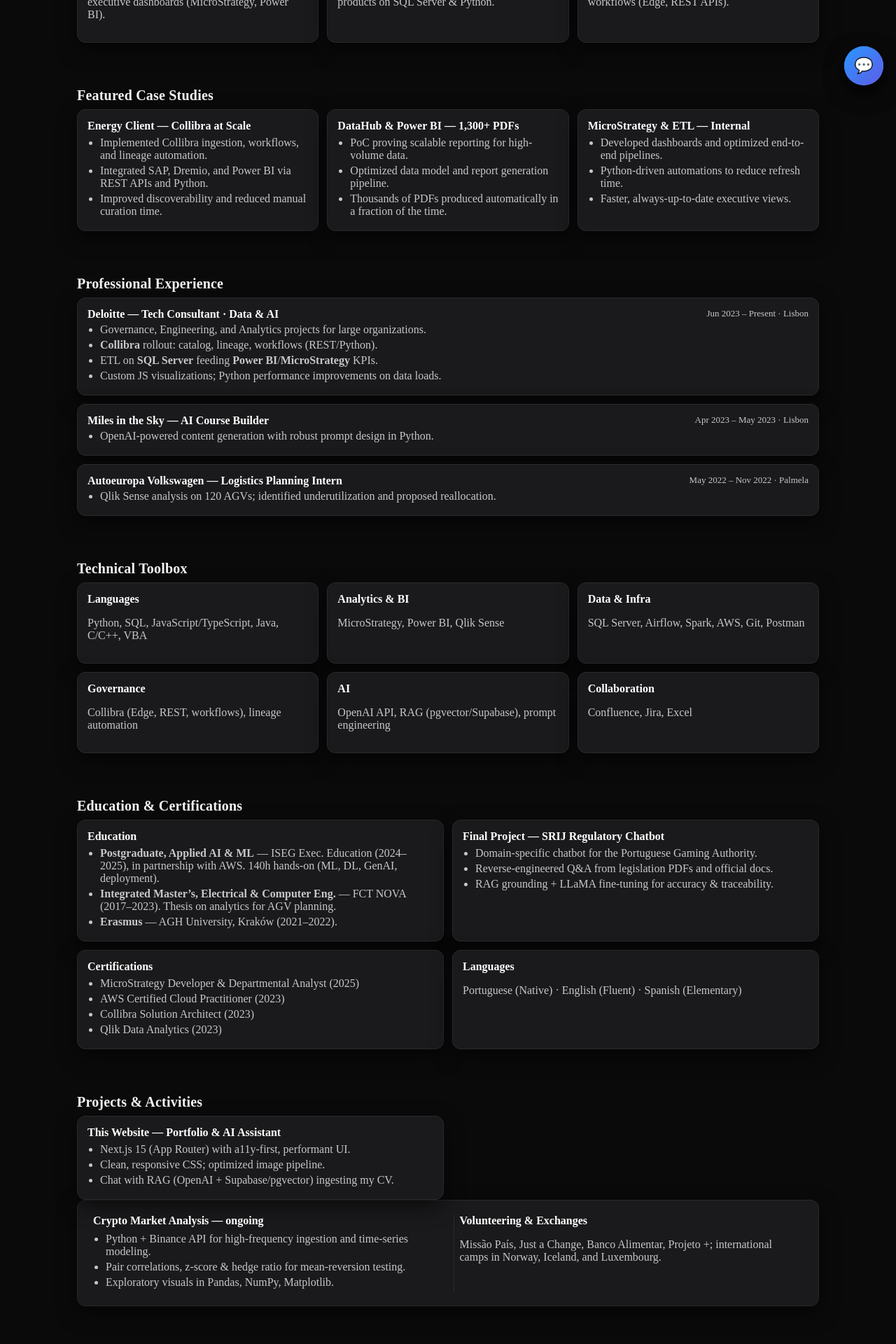
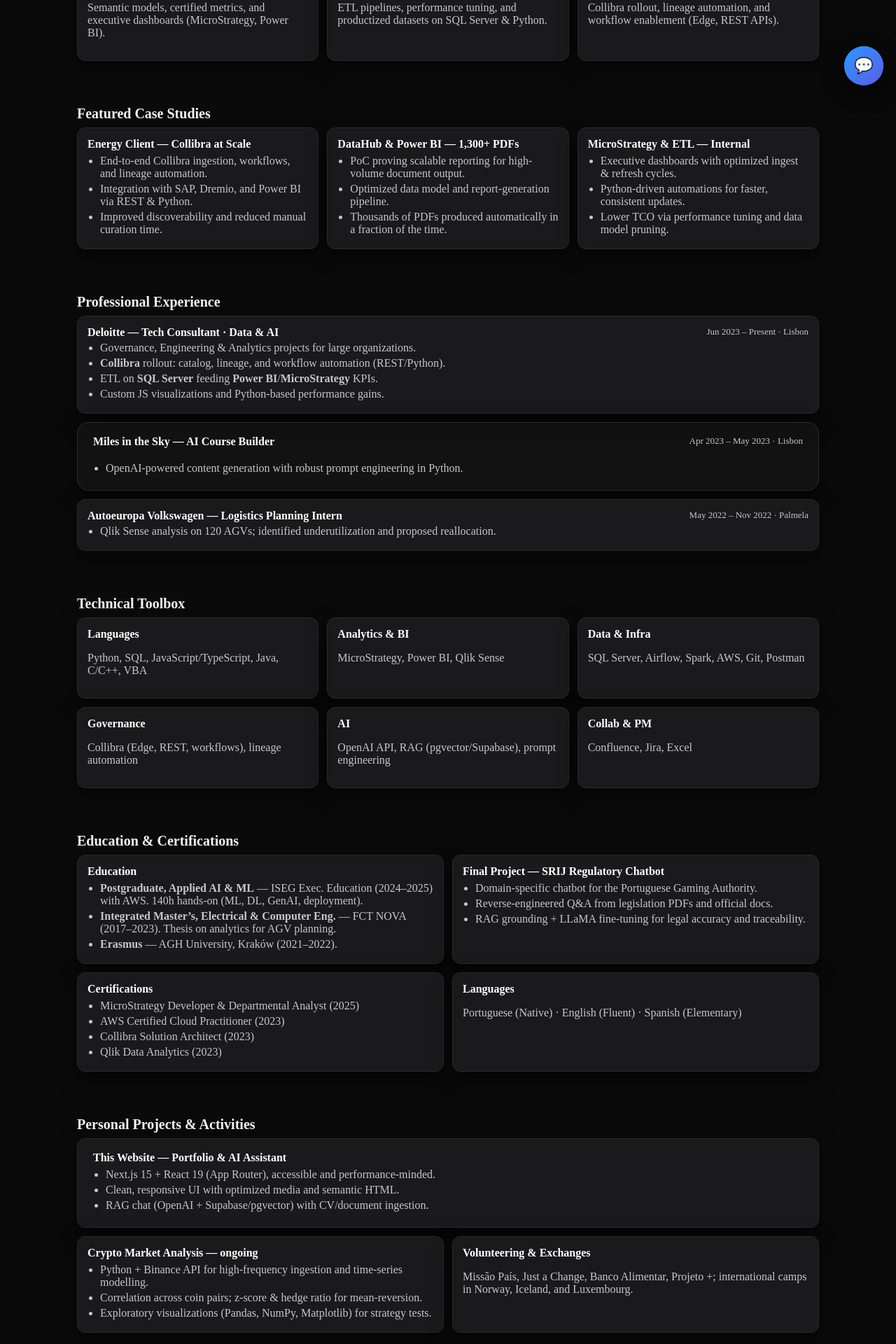
Before and after one commit to goncalogago1/curriculo, a Next.js app: page / in a window 1280 px wide. Shown: the part 660-2580 px from the top of the page at 70% size. Built offline with nearby package versions, Linux system fonts and the light colour scheme.

Commit message:
Page 38 de commit few

```diff
--- a/app/globals.css
+++ b/app/globals.css
@@ -362,47 +362,25 @@ input:focus{
 }
 .mic-btn:focus{ outline: 2px solid color-mix(in srgb, var(--brand) 70%, white 30%); outline-offset: 2px; }
 
-/* === Horizontal card for the bottom row (Projects) === */
+/* Horizontal card layout (used in Projects and MITS role) */
 .card--horizontal {
-  padding: 20px 22px;
-}
-.card--horizontal .hstack {
   display: grid;
   grid-template-columns: 1fr;
-  gap: 16px;
-}
-.card--horizontal .subcard h3 {
-  margin-bottom: 8px;
-}
-.card--horizontal .divider {
-  height: 1px;
-  background: rgba(255,255,255,0.08);
-  border-radius: 999px;
+  gap: 12px;
+  align-items: center;
+  padding: 16px 18px;
 }
 
-/* Wider layout on >= 900px: side-by-side inside the horizontal rectangle */
-@media (min-width: 900px) {
-  .card--horizontal .hstack {
-    grid-template-columns: 1fr minmax(0, 1px) 1fr; /* left | divider | right */
-    align-items: start;
-  }
-  .card--horizontal .divider {
-    width: 1px;
-    height: 100%;
-    background: rgba(255,255,255,0.08);
-    margin: 0 8px;
+@media (min-width: 800px) {
+  .card--horizontal {
+    grid-template-columns: 1fr; /* mantém “retângulo” largo */
+    padding: 18px 22px;
   }
 }
 
-/* Minor polish for lists in cards */
-.card .bullets {
-  padding-left: 18px;
+/* Optional: unify role items if you want horizontal look there too */
+.timeline .role.card--horizontal {
+  border-radius: var(--radius-xl, 16px);
+  background: var(--bg-elev, rgba(255,255,255,0.03));
+  box-shadow: var(--shadow, 0 6px 20px rgba(0,0,0,0.12));
 }
-.card .bullets li {
-  margin: 4px 0;
-}
-
-/* Optional: slightly smaller section titles for a tighter professional look */
-.section-title {
-  letter-spacing: 0.2px;
-}
--- a/app/page.tsx
+++ b/app/page.tsx
@@ -10,6 +10,7 @@ const career: TLItem[] = [
     title: "Tech Consultant (Data & AI)",
     company: "Deloitte Portugal",
     start: "2023-06-01", // Jun 2023 — Present
+    // ongoing → no end
     tags: ["Collibra", "Power BI", "MicroStrategy", "SQL Server", "Python"],
     color: "#8b5cf6",
   },
@@ -18,7 +19,7 @@ const career: TLItem[] = [
     title: "AI Course Developer",
     company: "Miles in the Sky",
     start: "2023-04-01", // Apr 2023 — May 2023
-    end: "2023-05-31",
+    end:   "2023-05-31",
     tags: ["OpenAI", "Python"],
     color: "#06b6d4",
   },
@@ -27,7 +28,7 @@ const career: TLItem[] = [
     title: "Logistics Planning Intern",
     company: "Autoeuropa Volkswagen",
     start: "2022-05-01", // May 2022 — Nov 2022
-    end: "2022-11-30",
+    end:   "2022-11-30",
     tags: ["Qlik Sense", "Analytics", "AGV"],
     color: "#22c55e",
   },
@@ -36,7 +37,7 @@ const career: TLItem[] = [
     title: "Engineering Intern",
     company: "Novo Banco",
     start: "2020-02-01", // Feb 2020 — Mar 2020
-    end: "2020-03-31",
+    end:   "2020-03-31",
     tags: ["Excel", "SQL"],
     color: "#f59e0b",
   },
@@ -45,7 +46,7 @@ const career: TLItem[] = [
     title: "Postgraduate · Applied AI & ML",
     company: "ISEG Executive Education — Univ. Lisbon",
     start: "2024-03-01", // Mar 2024 — Feb 2025
-    end: "2025-02-28",
+    end:   "2025-02-28",
     tags: ["Python", "ML/DL", "GenAI"],
     color: "#60a5fa",
   },
@@ -54,7 +55,7 @@ const career: TLItem[] = [
     title: "Integrated Master’s · EEE/CE",
     company: "FCT NOVA",
     start: "2017-10-01", // Oct 2017 — Mar 2023
-    end: "2023-03-31",
+    end:   "2023-03-31",
     tags: ["Thesis: AGV Analytics"],
     color: "#34d399",
   },
@@ -63,7 +64,7 @@ const career: TLItem[] = [
     title: "Erasmus Exchange",
     company: "AGH University of Science and Technology",
     start: "2021-09-01", // Sep 2021 — Feb 2022
-    end: "2022-02-28",
+    end:   "2022-02-28",
     tags: ["Intercultural", "MSc year"],
     color: "#a78bfa",
   },
@@ -72,7 +73,7 @@ const career: TLItem[] = [
     title: "High School Diploma",
     company: "Keyser High School (WV, USA)",
     start: "2016-08-01", // Aug 2016 — Jun 2017
-    end: "2017-06-30",
+    end:   "2017-06-30",
     tags: ["AFS Exchange"],
     color: "#f87171",
   },
@@ -149,24 +150,23 @@ export default function Home() {
                 </div>
                 <div className="stat">
                   <span className="stat__num">AI / RAG</span>
-                  <span className="stat__label">Applied AI & RAG assistants</span>
+                  <span className="stat__label">Applied AI assistants</span>
                 </div>
                 <div className="stat">
                   <span className="stat__num">Governance</span>
-                  <span className="stat__label">Automated lineage & metadata ingestion</span>
+                  <span className="stat__label">Automated lineage & metadata</span>
                 </div>
               </div>
             </div>
           </div>
 
-          {/* LEDE LONG (full width) */}
+          {/* LEDE (full width) */}
           <p className="lede lede--full">
-            I’m a Data &amp; AI Consultant focused on turning complex data into clear, actionable insight.
-            I design and ship scalable solutions across <b>Analytics</b>, <b>Data Engineering</b>, and
-            <b> Data Governance</b> to unlock measurable business impact. Hands-on with
-            <b> MicroStrategy</b>, <b>Power BI</b>, <b>SQL Server</b>, <b>Python</b>, and <b>Collibra</b>,
-            I’ve built automated metadata pipelines, scalable reporting, and AI-powered assistants
-            that reduce manual effort and increase decision velocity.
+            I’m a Data &amp; AI Consultant focused on translating complex data into clear, defensible decisions.
+            I design and deliver scalable solutions across <b>Analytics</b>, <b>Data Engineering</b>, and <b>Data Governance</b>,
+            always anchored on measurable business outcomes. Hands-on with <b>MicroStrategy</b>, <b>Power BI</b>,
+            <b> SQL Server</b>, <b>Python</b>, and <b>Collibra</b>, I’ve built automated metadata pipelines, production-grade
+            reporting, and AI copilots that meaningfully reduce manual effort and accelerate decision velocity.
           </p>
         </div>
       </section>
@@ -182,11 +182,11 @@ export default function Home() {
             </div>
             <div className="card">
               <h3>Data Engineering</h3>
-              <p>ETL pipelines, performance tuning, and data products on SQL Server &amp; Python.</p>
+              <p>ETL pipelines, performance tuning, and productized datasets on SQL Server &amp; Python.</p>
             </div>
             <div className="card">
               <h3>Data Governance</h3>
-              <p>Collibra rollout, lineage automation, and workflows (Edge, REST APIs).</p>
+              <p>Collibra rollout, lineage automation, and workflow enablement (Edge, REST APIs).</p>
             </div>
           </div>
         </div>
@@ -196,12 +196,12 @@ export default function Home() {
       <section id="cases" className="section" aria-labelledby="cases-title">
         <div className="container">
           <h2 id="cases-title" className="section-title">Featured Case Studies</h2>
-        <div className="grid three">
+          <div className="grid three">
             <article className="card">
               <h3>Energy Client — Collibra at Scale</h3>
               <ul className="bullets">
-                <li>Implemented Collibra ingestion, workflows, and lineage automation.</li>
-                <li>Integrated SAP, Dremio, and Power BI via REST APIs and Python.</li>
+                <li>End-to-end Collibra ingestion, workflows, and lineage automation.</li>
+                <li>Integration with SAP, Dremio, and Power BI via REST & Python.</li>
                 <li>Improved discoverability and reduced manual curation time.</li>
               </ul>
             </article>
@@ -209,8 +209,8 @@ export default function Home() {
             <article className="card">
               <h3>DataHub &amp; Power BI — 1,300+ PDFs</h3>
               <ul className="bullets">
-                <li>PoC proving scalable reporting for high-volume data.</li>
-                <li>Optimized data model and report generation pipeline.</li>
+                <li>PoC proving scalable reporting for high-volume document output.</li>
+                <li>Optimized data model and report-generation pipeline.</li>
                 <li>Thousands of PDFs produced automatically in a fraction of the time.</li>
               </ul>
             </article>
@@ -218,9 +218,9 @@ export default function Home() {
             <article className="card">
               <h3>MicroStrategy &amp; ETL — Internal</h3>
               <ul className="bullets">
-                <li>Developed dashboards and optimized end-to-end pipelines.</li>
-                <li>Python-driven automations to reduce refresh time.</li>
-                <li>Faster, always-up-to-date executive views.</li>
+                <li>Executive dashboards with optimized ingest & refresh cycles.</li>
+                <li>Python-driven automations for faster, consistent updates.</li>
+                <li>Lower TCO via performance tuning and data model pruning.</li>
               </ul>
             </article>
           </div>
@@ -239,20 +239,20 @@ export default function Home() {
                 <span>Jun 2023 – Present · Lisbon</span>
               </header>
               <ul className="bullets">
-                <li>Governance, Engineering, and Analytics projects for large organizations.</li>
-                <li><b>Collibra</b> rollout: catalog, lineage, workflows (REST/Python).</li>
+                <li>Governance, Engineering &amp; Analytics projects for large organizations.</li>
+                <li><b>Collibra</b> rollout: catalog, lineage, and workflow automation (REST/Python).</li>
                 <li>ETL on <b>SQL Server</b> feeding <b>Power BI</b>/<b>MicroStrategy</b> KPIs.</li>
-                <li>Custom JS visualizations; Python performance improvements on data loads.</li>
+                <li>Custom JS visualizations and Python-based performance gains.</li>
               </ul>
             </article>
 
-            <article className="role">
+            <article className="role card--horizontal">
               <header>
                 <h4>Miles in the Sky — AI Course Builder</h4>
                 <span>Apr 2023 – May 2023 · Lisbon</span>
               </header>
               <ul className="bullets">
-                <li>OpenAI-powered content generation with robust prompt design in Python.</li>
+                <li>OpenAI-powered content generation with robust prompt engineering in Python.</li>
               </ul>
             </article>
 
@@ -295,14 +295,14 @@ export default function Home() {
               <p>OpenAI API, RAG (pgvector/Supabase), prompt engineering</p>
             </div>
             <div className="card">
-              <h3>Collaboration</h3>
+              <h3>Collab &amp; PM</h3>
               <p>Confluence, Jira, Excel</p>
             </div>
           </div>
         </div>
       </section>
 
-      {/* EDUCATION + CERTS + FINAL PROJECT */}
+      {/* EDUCATION + CERTS + FINAL PROJECT (SRIJ) */}
       <section id="education" className="section" aria-labelledby="edu-title">
         <div className="container">
           <h2 id="edu-title" className="section-title">Education &amp; Certifications</h2>
@@ -310,7 +310,7 @@ export default function Home() {
             <div className="card">
               <h3>Education</h3>
               <ul className="bullets">
-                <li><b>Postgraduate, Applied AI &amp; ML</b> — ISEG Exec. Education (2024–2025), in partnership with AWS. 140h hands-on (ML, DL, GenAI, deployment).</li>
+                <li><b>Postgraduate, Applied AI &amp; ML</b> — ISEG Exec. Education (2024–2025) with AWS. 140h hands-on (ML, DL, GenAI, deployment).</li>
                 <li><b>Integrated Master’s, Electrical &amp; Computer Eng.</b> — FCT NOVA (2017–2023). Thesis on analytics for AGV planning.</li>
                 <li><b>Erasmus</b> — AGH University, Kraków (2021–2022).</li>
               </ul>
@@ -320,7 +320,7 @@ export default function Home() {
               <ul className="bullets">
                 <li>Domain-specific chatbot for the Portuguese Gaming Authority.</li>
                 <li>Reverse-engineered Q&amp;A from legislation PDFs and official docs.</li>
-                <li>RAG grounding + LLaMA fine-tuning for accuracy &amp; traceability.</li>
+                <li>RAG grounding + LLaMA fine-tuning for legal accuracy and traceability.</li>
               </ul>
             </div>
           </div>
@@ -346,40 +346,36 @@ export default function Home() {
       {/* PROJECTS */}
       <section id="projects" className="section" aria-labelledby="proj-title">
         <div className="container">
-          <h2 id="proj-title" className="section-title">Projects &amp; Activities</h2>
+          <h2 id="proj-title" className="section-title">Personal Projects &amp; Activities</h2>
 
-          {/* Primary project card */}
-          <div className="grid two">
-            <article className="card">
+          {/* Horizontal featured project */}
+          <article className="card card--horizontal">
+            <div className="card__body">
               <h3>This Website — Portfolio &amp; AI Assistant</h3>
               <ul className="bullets">
-                <li>Next.js 15 (App Router) with a11y-first, performant UI.</li>
-                <li>Clean, responsive CSS; optimized image pipeline.</li>
-                <li>Chat with RAG (OpenAI + Supabase/pgvector) ingesting my CV.</li>
+                <li>Next.js 15 + React 19 (App Router), accessible and performance-minded.</li>
+                <li>Clean, responsive UI with optimized media and semantic HTML.</li>
+                <li>RAG chat (OpenAI + Supabase/pgvector) with CV/document ingestion.</li>
+              </ul>
+            </div>
+          </article>
+
+          {/* Two items below */}
+          <div className="grid two" style={{ marginTop: 12 }}>
+            <article className="card">
+              <h3>Crypto Market Analysis — ongoing</h3>
+              <ul className="bullets">
+                <li>Python + Binance API for high-frequency ingestion and time-series modelling.</li>
+                <li>Correlation across coin pairs; z-score &amp; hedge ratio for mean-reversion.</li>
+                <li>Exploratory visualizations (Pandas, NumPy, Matplotlib) for strategy tests.</li>
               </ul>
             </article>
+
+            <article className="card">
+              <h3>Volunteering &amp; Exchanges</h3>
+              <p>Missão País, Just a Change, Banco Alimentar, Projeto +; international camps in Norway, Iceland, and Luxembourg.</p>
+            </article>
           </div>
-
-          {/* Horizontal rectangle with the two items below */}
-          <article className="card card--horizontal" aria-label="Other activities">
-            <div className="hstack">
-              <div className="subcard">
-                <h3>Crypto Market Analysis — ongoing</h3>
-                <ul className="bullets">
-                  <li>Python + Binance API for high-frequency ingestion and time-series modeling.</li>
-                  <li>Pair correlations, z-score &amp; hedge ratio for mean-reversion testing.</li>
-                  <li>Exploratory visuals in Pandas, NumPy, Matplotlib.</li>
-                </ul>
-              </div>
-              <div className="divider" aria-hidden="true" />
-              <div className="subcard">
-                <h3>Volunteering &amp; Exchanges</h3>
-                <p className="muted">
-                  Missão País, Just a Change, Banco Alimentar, Projeto +; international camps in Norway, Iceland, and Luxembourg.
-                </p>
-              </div>
-            </div>
-          </article>
         </div>
       </section>
 
```
